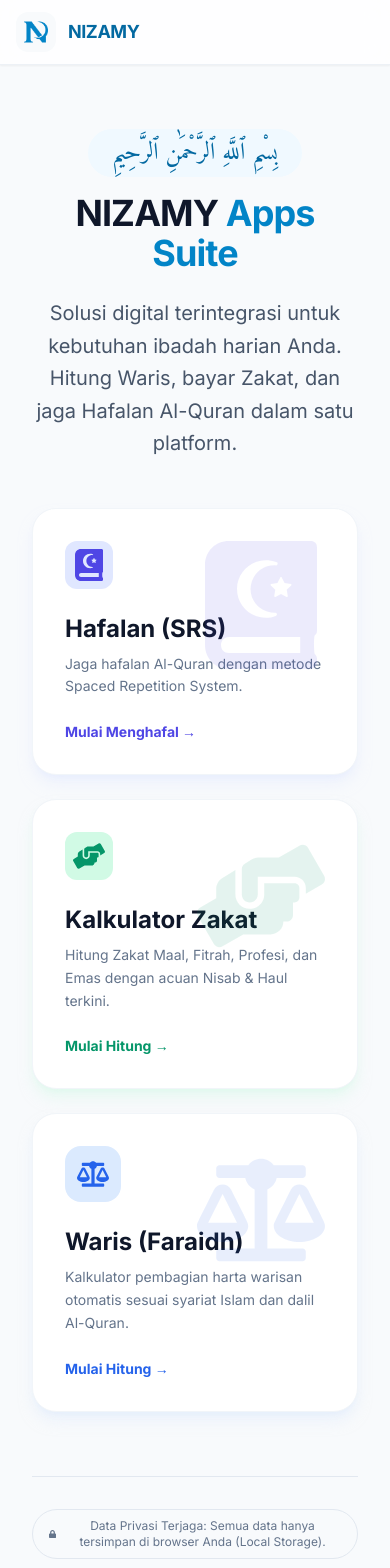
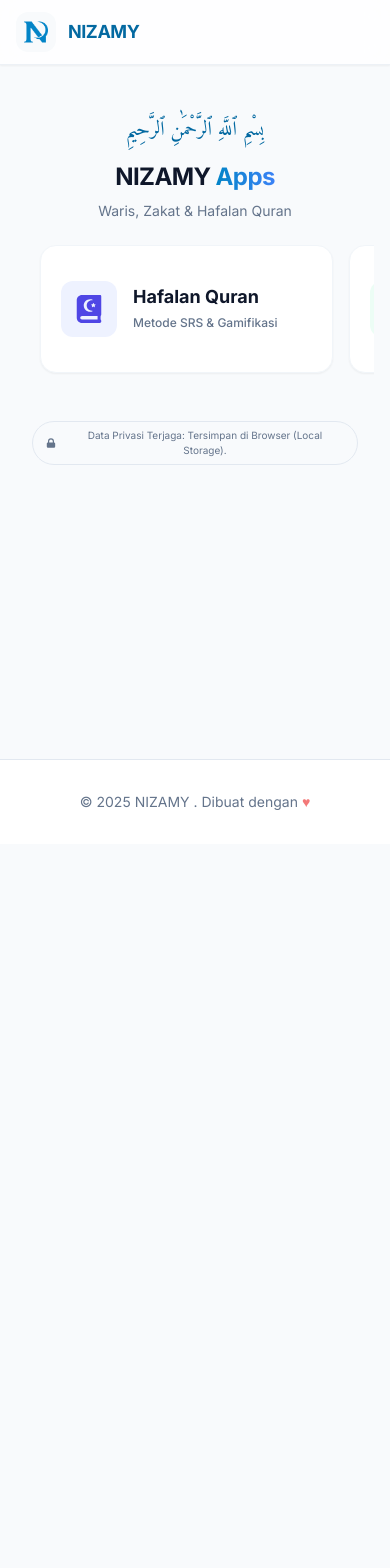
Before and after one commit to ariefShaifullah/nizamy, a React (Vite) app: page / in a window 390 px wide. Shown: the top 1568 px of the page. After the commit the page ends 844 px from the top, so only its background shows below. Built offline with nearby package versions, Linux system fonts and the light colour scheme.

Commit message:
fix homeview for mobile

```diff
--- a/App.tsx
+++ b/App.tsx
@@ -29,7 +29,7 @@
         document.title = `${baseTitle} | Hafalan Quran Tracker (SRS)`;
         break;
       default:
-        document.title = `${baseTitle}: Aplikasi Islam Terlengkap (Waris, Zakat, Hafalan)`;
+        document.title = `${baseTitle}: Aplikasi Ibadah Islam`;
     }
   }, [view]);
 
--- a/components/Home.tsx
+++ b/components/Home.tsx
@@ -12,122 +12,181 @@
 }
 
 export const Home: React.FC<HomeProps> = ({ setView }) => {
+  const features = [
+    {
+      id: "hafalan",
+      title: "Hafalan Quran",
+      shortDesc: "Metode SRS & Gamifikasi",
+      desc: "Jaga hafalan Al-Quran dengan metode Spaced Repetition System dan Gamification.",
+      icon: FaQuran, // store the icon component, not JSX
+      colors: {
+        bg: "bg-indigo-50",
+        text: "text-indigo-600",
+        hoverText: "group-hover:text-indigo-600",
+        border: "hover:border-indigo-200",
+        shadow: "shadow-indigo-100/50",
+        hoverShadow: "hover:shadow-indigo-200/50",
+        gradient: "from-indigo-50 to-indigo-100",
+        cta: "bg-indigo-50",
+      },
+    },
+    {
+      id: "zakat",
+      title: "Kalkulator Zakat",
+      shortDesc: "Maal, Fitrah & Profesi",
+      desc: "Hitung Zakat Maal, Fitrah, Profesi, dan Emas dengan acuan Nisab & Haul terkini.",
+      icon: FaHandsHelping,
+      colors: {
+        bg: "bg-emerald-50",
+        text: "text-emerald-600",
+        hoverText: "group-hover:text-emerald-600",
+        border: "hover:border-emerald-200",
+        shadow: "shadow-emerald-100/50",
+        hoverShadow: "hover:shadow-emerald-200/50",
+        gradient: "from-emerald-50 to-emerald-100",
+        cta: "bg-emerald-50",
+      },
+    },
+    {
+      id: "faraidh",
+      title: "Waris (Faraidh)",
+      shortDesc: "Sesuai Syariat Islam",
+      desc: "Kalkulator pembagian harta warisan otomatis sesuai syariat Islam dan dalil Al-Quran.",
+      icon: FaBalanceScale,
+      colors: {
+        bg: "bg-blue-50",
+        text: "text-blue-600",
+        hoverText: "group-hover:text-blue-600",
+        border: "hover:border-blue-200",
+        shadow: "shadow-blue-100/50",
+        hoverShadow: "hover:shadow-blue-200/50",
+        gradient: "from-blue-50 to-blue-100",
+        cta: "bg-blue-50",
+      },
+    },
+  ];
+
+  // Wrap entire UI in an IconContext.Provider to supply default className/size
   return (
-    <div className="max-w-6xl mx-auto px-4 py-8 animate-fade-in">
-      <div className="text-center mb-12">
-        <span className="inline-block py-2 px-6 rounded-full bg-primary-50 text-primary-700 font-arabic text-2xl mb-4 ">
+    <IconContext.Provider value={{ className: "h-7 w-7" }}>
+      <div className="max-w-6xl mx-auto px-4 md:px-4 py-2 md:py-8 animate-fade-in">
+        {/* HEADER */}
+        <div className="text-center mb-6 md:mb-12 pt-2 md:pt-4">
+          <span className="inline-block py-1 px-4 md:py-2 md:px-8 text-primary-700 font-arabic text-xl md:text-3xl mb-3 md:mb-6 ">
             بِسْمِ ٱللَّهِ ٱلرَّحْمَٰنِ ٱلرَّحِيمِ
           </span>
-        <h1 className="text-4xl md:text-6xl font-extrabold text-slate-900 tracking-tight mb-6">
-          NIZAMY <span className="text-primary-600">Apps Suite </span>
+          <h1 className="text-2xl md:text-6xl font-extrabold text-slate-900 tracking-tight mb-2 md:mb-6">
+            NIZAMY{" "}
+            <span className="text-transparent bg-clip-text bg-gradient-to-r from-primary-600 to-blue-500">
+              Apps
+            </span>
           </h1>
-        <p className="text-xl text-slate-600 max-w-2xl mx-auto leading-relaxed">
-          Solusi digital terintegrasi untuk kebutuhan ibadah harian Anda. Hitung
-          Waris, bayar Zakat, dan jaga Hafalan Al-Quran dalam satu platform.
+          <p className="hidden md:block text-xl text-slate-600 max-w-2xl mx-auto leading-relaxed px-2">
+            Solusi digital terintegrasi untuk kebutuhan ibadah harian Anda.
+            Hitung Waris, bayar Zakat, dan jaga Hafalan Al-Quran dalam satu
+            platform.
+          </p>
+          <p className="md:hidden text-sm text-slate-500 px-6">
+            Waris, Zakat & Hafalan Quran
           </p>
         </div>
+        {/* MOBILE */}
+        <div className="md:hidden mb-8 -mx-4">
+          <div className="flex gap-4 overflow-x-auto pb-2 snap-x snap-mandatory hide-scrollbar px-6">
+            {features.map((feature) => {
+              const Icon = feature.icon;
+              return (
+                <button
+                  key={feature.id}
+                  onClick={() => setView(feature.id as any)}
+                  className="snap-center shrink-0 w-[75vw] h-32 bg-white p-5 rounded-2xl shadow-sm border border-slate-100 flex items-center gap-4 active:scale-[0.97] transition-transform text-left"
+                >
+                  {/* Icon */}
+                  <div
+                    className={`w-14 h-14 rounded-xl flex-shrink-0 flex items-center justify-center ${feature.colors.bg} ${feature.colors.text}`}
+                  >
+                    <Icon />
+                  </div>
 
-      <div className="grid md:grid-cols-3 gap-6 max-w-6xl mx-auto">
-        {/* HAFALAN CARD */}
+                  {/* Content */}
+                  <div className="flex-1 min-w-0">
+                    <h2 className="text-lg font-bold text-slate-900 leading-tight mb-1">
+                      {feature.title}
+                    </h2>
+                    <p className="text-xs text-slate-500 font-medium line-clamp-2 leading-relaxed">
+                      {feature.shortDesc}
+                    </p>
+                  </div>
+                </button>
+              );
+            })}
+            <div className="w-4 shrink-0" />
+          </div>
+        </div>
+        {
+          /* DESKTOP */
+        }
+        <div className="hidden md:grid grid-cols-3 gap-6 max-w-6xl mx-auto">
+          {features.map((feature) => {
+            const Icon = feature.icon;
+            return (
               <button
-          onClick={() => setView("hafalan")}
-          className="group relative bg-white p-8 rounded-3xl shadow-lg shadow-indigo-100/50 border border-slate-100 hover:shadow-xl hover:shadow-indigo-200/50 hover:-translate-y-1 transition-all duration-300 text-left overflow-hidden flex flex-col h-full"
+                key={feature.id}
+                onClick={() => setView(feature.id as any)}
+                className={`group relative bg-white p-8 rounded-3xl shadow-lg ${feature.colors.shadow} border border-slate-100 hover:shadow-xl ${feature.colors.hoverShadow} hover:-translate-y-1 active:scale-[0.98] transition-all duration-300 text-left overflow-hidden flex flex-col h-full`}
               >
-          <div className="absolute top-0 right-0 p-8 opacity-10 group-hover:opacity-20 transition-opacity">
-            <IconContext.Provider
-              value={{ className: "w-32 h-32 text-indigo-600" }}
-            >
-              <FaQuran />
+                <div className="absolute top-0 right-0 p-4 opacity-[0.03] group-hover:opacity-10 transition-opacity">
+                  {/* override size for the big background icon */}
+                  <IconContext.Provider value={{ className: "w-40 h-40" }}>
+                    <Icon />
                   </IconContext.Provider>
                 </div>
-          <div className="w-12 h-12 bg-indigo-100 rounded-xl flex items-center justify-center mb-6 text-indigo-600 group-hover:scale-110 transition-transform">
-            <IconContext.Provider value={{ className: "h-8 w-8" }}>
-              <FaQuran />
-            </IconContext.Provider>
+
+                <div
+                  className={`w-14 h-14 bg-gradient-to-br ${feature.colors.gradient} rounded-2xl flex items-center justify-center mb-6 ${feature.colors.text} group-hover:scale-110 transition-transform shadow-inner`}
+                >
+                  <Icon />
                 </div>
-          <h2 className="text-2xl font-bold text-slate-900 mb-2 group-hover:text-indigo-600 transition-colors">
-            Hafalan (SRS)
+
+                <h2
+                  className={`text-2xl font-bold text-slate-900 mb-2 ${feature.colors.hoverText} transition-colors`}
+                >
+                  {feature.title}
                 </h2>
+
                 <p className="text-slate-500 mb-6 text-sm leading-relaxed flex-1">
-            Jaga hafalan Al-Quran dengan metode Spaced Repetition System.
+                  {feature.desc}
                 </p>
-          <div className="mt-auto flex items-center text-indigo-600 font-bold text-sm group-hover:translate-x-2 transition-transform">
-            Mulai Menghafal &rarr;
+
+                <div
+                  className={`mt-auto flex items-center ${feature.colors.text} font-bold text-sm group-hover:translate-x-2 transition-transform ${feature.colors.cta} w-fit px-4 py-2 rounded-full`}
+                >
+                  Mulai Sekarang →
                 </div>
               </button>
-
-        {/* ZAKAT CARD */}
-        <button
-          onClick={() => setView("zakat")}
-          className="group relative bg-white p-8 rounded-3xl shadow-lg shadow-emerald-100/50 border border-slate-100 hover:shadow-xl hover:shadow-emerald-200/50 hover:-translate-y-1 transition-all duration-300 text-left overflow-hidden flex flex-col h-full"
+            );
+          })}
+        </div>
+        <div className="mt-4 md:mt-16 text-center md:border-t border-slate-200 pt-2 md:pt-8 pb-8 md:pb-0">
+          <div className="inline-flex items-center space-x-2 bg-slate-50 px-3 py-1.5 md:px-4 md:py-2 rounded-full border border-slate-200 text-[10px] md:text-xs text-slate-500">
+            <svg
+              xmlns="http://www.w3.org/2000/svg"
+              className="h-3 w-3 md:h-4 md:w-4"
+              viewBox="0 0 20 20"
+              fill="currentColor"
             >
-          <div className="absolute top-0 right-0 p-8 opacity-10 group-hover:opacity-20 transition-opacity">
-            <IconContext.Provider
-              value={{ className: "w-32 h-32 text-emerald-600" }}
-            >
-              <FaHandsHelping />
-            </IconContext.Provider>
-          </div>
-          <div className="w-12 h-12 bg-emerald-100 rounded-xl flex items-center justify-center mb-6 text-emerald-600 group-hover:scale-110 transition-transform">
-            <IconContext.Provider value={{ className: "h-8 w-8" }}>
-              <FaHandsHelping />
-            </IconContext.Provider>
-          </div>
-          <h2 className="text-2xl font-bold text-slate-900 mb-2 group-hover:text-emerald-600 transition-colors">
-            Kalkulator Zakat
-          </h2>
-          <p className="text-slate-500 mb-6 text-sm leading-relaxed flex-1">
-            Hitung Zakat Maal, Fitrah, Profesi, dan Emas dengan acuan Nisab &
-            Haul terkini.
-          </p>
-          <div className="mt-auto flex items-center text-emerald-600 font-bold text-sm group-hover:translate-x-2 transition-transform">
-            Mulai Hitung &rarr;
-          </div>
-        </button>
-
-        {/* FARAIDH CARD */}
-        <button
-          onClick={() => setView("faraidh")}
-          className="group relative bg-white p-8 rounded-3xl shadow-lg shadow-blue-100/50 border border-slate-100 hover:shadow-xl hover:shadow-blue-200/50 hover:-translate-y-1 transition-all duration-300 text-left overflow-hidden flex flex-col h-full"
-        >
-          <div className="absolute top-0 right-0 p-8 opacity-10 group-hover:opacity-20 transition-opacity">
-            <IconContext.Provider
-              value={{ className: "w-32 h-32 text-blue-600" }}
-            >
-              <FaBalanceScale />
-            </IconContext.Provider>
-          </div>
-          <div className="relative z-10">
-            <div className="w-14 h-14 bg-blue-100 rounded-2xl flex items-center justify-center mb-6 text-blue-600 group-hover:scale-110 transition-transform">
-              <IconContext.Provider value={{ className: "h-8 w-8" }}>
-                <FaBalanceScale />
-              </IconContext.Provider>
-            </div>
-          </div>
-          <h2 className="text-2xl font-bold text-slate-900 mb-2 group-hover:text-blue-600 transition-colors">
-            Waris (Faraidh)
-          </h2>
-          <p className="text-slate-500 mb-6 text-sm leading-relaxed flex-1">
-            Kalkulator pembagian harta warisan otomatis sesuai syariat Islam dan
-            dalil Al-Quran.
-          </p>
-          <div className="mt-auto flex items-center text-blue-600 font-bold text-sm group-hover:translate-x-2 transition-transform">
-            Mulai Hitung &rarr;
-          </div>
-        </button>
-      </div>
-
-      <div className="mt-16 text-center border-t border-slate-200 pt-8">
-        <div className="inline-flex items-center space-x-2 bg-slate-50 px-4 py-2 rounded-full border border-slate-200 text-xs text-slate-500">
-          <IconContext.Provider value={{ className: "h-3 w-3" }}>
-            <FaLock />
-          </IconContext.Provider>
+              <path
+                fillRule="evenodd"
+                d="M5 9V7a5 5 0 0110 0v2a2 2 0 012 2v5a2 2 0 01-2 2H5a2 2 0 01-2-2v-5a2 2 0 012-2zm8-2v2H7V7a3 3 0 016 0z"
+                clipRule="evenodd"
+              />
+            </svg>
             <span>
-            Data Privasi Terjaga: Semua data hanya tersimpan di browser Anda
-            (Local Storage).
+              Data Privasi Terjaga: Tersimpan di Browser (Local Storage).
             </span>
           </div>
         </div>
       </div>
+    </IconContext.Provider>
   );
 };
--- a/components/faraidh/HeirsForm.tsx
+++ b/components/faraidh/HeirsForm.tsx
@@ -1,8 +1,8 @@
-import React from 'react';
-import type { HeirInputState, Heir } from '../../types.ts';
-import { HEIR_LABELS, HEIR_GROUPS } from '../../constants.ts';
-import { HeirInput } from './HeirInput.tsx';
-import { formatNumber } from '../../utils.ts';
+import React from "react";
+import type { HeirInputState, Heir } from "../../types.ts";
+import { HEIR_LABELS, HEIR_GROUPS } from "../../constants.ts";
+import { HeirInput } from "./HeirInput.tsx";
+import { formatNumber } from "../../utils.ts";
 
 interface HeirsFormProps {
   heirs: HeirInputState;
@@ -13,17 +13,18 @@
   loading: boolean;
 }
 
-export const HeirsForm: React.FC<HeirsFormProps> = React.memo(({ heirs, dispatch, estate, setEstate, onCalculate, loading }) => {
+export const HeirsForm: React.FC<HeirsFormProps> = React.memo(
+  ({ heirs, dispatch, estate, setEstate, onCalculate, loading }) => {
     const formatInputValue = (value: string): string => {
-    if (!value) return '';
-    const numberValue = parseInt(value.replace(/[^0-9]/g, ''), 10);
-    if (isNaN(numberValue)) return '';
+      if (!value) return "";
+      const numberValue = parseInt(value.replace(/[^0-9]/g, ""), 10);
+      if (isNaN(numberValue)) return "";
       return formatNumber(numberValue);
     };
 
     const handleEstateChange = (e: React.ChangeEvent<HTMLInputElement>) => {
       const rawValue = e.target.value;
-    const unformattedValue = rawValue.replace(/\./g, '');
+      const unformattedValue = rawValue.replace(/\./g, "");
       if (/^\d*$/.test(unformattedValue)) {
         setEstate(unformattedValue);
       }
@@ -32,7 +33,10 @@
     return (
       <div className="bg-white p-6 rounded-2xl shadow-lg space-y-6 border border-slate-200">
         <div>
-        <label htmlFor="estate" className="block text-sm font-medium text-slate-700 mb-1">
+          <label
+            htmlFor="estate"
+            className="block text-sm font-medium text-slate-700 mb-1"
+          >
             Total Harta Waris (Rp)
           </label>
           <div className="relative">
@@ -56,7 +60,7 @@
           <div className="flex justify-between items-center border-b border-slate-200 pb-2">
             <h3 className="text-lg font-semibold text-slate-800">Ahli Waris</h3>
             <button
-              onClick={() => dispatch({type: 'RESET'})}
+              onClick={() => dispatch({ type: "RESET" })}
               className="text-sm font-medium text-primary-600 hover:text-primary-500 disabled:opacity-50 transition-colors"
               disabled={loading}
             >
@@ -64,10 +68,13 @@
             </button>
           </div>
 
-        <div className="space-y-6 max-h-[50vh] overflow-y-auto pr-2 scrollbar-thin scrollbar-thumb-slate-300">
-            {HEIR_GROUPS.map(group => (
+          {/* Changed scrollbar class to custom-scrollbar defined in index.html */}
+          <div className="space-y-6 max-h-[50vh] overflow-y-auto pr-2 custom-scrollbar">
+            {HEIR_GROUPS.map((group) => (
               <div key={group.title}>
-                    <h4 className="font-medium text-xs uppercase tracking-wider text-slate-500 mb-3">{group.title}</h4>
+                <h4 className="font-medium text-xs uppercase tracking-wider text-slate-500 mb-3">
+                  {group.title}
+                </h4>
                 <div className="space-y-2">
                   {group.heirs.map((heirKey) => (
                     <HeirInput
@@ -91,16 +98,33 @@
         >
           {loading ? (
             <>
-                <svg className="animate-spin -ml-1 mr-3 h-5 w-5 text-white" xmlns="http://www.w3.org/2000/svg" fill="none" viewBox="0 0 24 24">
-                    <circle className="opacity-25" cx="12" cy="12" r="10" stroke="currentColor" strokeWidth="4"></circle>
-                    <path className="opacity-75" fill="currentColor" d="M4 12a8 8 0 018-8V0C5.373 0 0 5.373 0 12h4zm2 5.291A7.962 7.962 0 014 12H0c0 3.042 1.135 5.824 3 7.938l3-2.647z"></path>
+              <svg
+                className="animate-spin -ml-1 mr-3 h-5 w-5 text-white"
+                xmlns="http://www.w3.org/2000/svg"
+                fill="none"
+                viewBox="0 0 24 24"
+              >
+                <circle
+                  className="opacity-25"
+                  cx="12"
+                  cy="12"
+                  r="10"
+                  stroke="currentColor"
+                  strokeWidth="4"
+                ></circle>
+                <path
+                  className="opacity-75"
+                  fill="currentColor"
+                  d="M4 12a8 8 0 018-8V0C5.373 0 0 5.373 0 12h4zm2 5.291A7.962 7.962 0 014 12H0c0 3.042 1.135 5.824 3 7.938l3-2.647z"
+                ></path>
               </svg>
               Menghitung...
             </>
           ) : (
-            'Hitung Pembagian'
+            "Hitung Pembagian"
           )}
         </button>
       </div>
     );
-});
+  }
+);
--- a/components/zakat/ZakatCalculator.tsx
+++ b/components/zakat/ZakatCalculator.tsx
@@ -282,8 +282,9 @@
       <div className="flex flex-col lg:flex-row gap-6 md:gap-8 items-start">
         {/* Navigation: Horizontal on Mobile, Vertical Fixed on Desktop */}
         <div className="w-full lg:w-64 flex-shrink-0">
+          {/* Added hide-scrollbar class here to remove scrollbar visually while keeping functionality */}
           <nav
-            className="flex lg:flex-col overflow-x-auto lg:overflow-visible pb-2 lg:pb-0 lg:sticky lg:top-24 space-x-2 lg:space-x-0 lg:space-y-2 no-scrollbar"
+            className="flex lg:flex-col overflow-x-auto lg:overflow-visible pb-2 lg:pb-0 lg:sticky lg:top-24 space-x-2 lg:space-x-0 lg:space-y-2 hide-scrollbar"
             aria-label="Tabs"
           >
             {TABS.map((tab) => (
--- a/index.html
+++ b/index.html
@@ -39,9 +39,19 @@
     <link href="https://fonts.googleapis.com/css2?family=Amiri:wght@400;700&family=Inter:wght@400;500;600;700&display=swap" rel="stylesheet">
 
     <style>
-                  /* Custom Scrollbar */
+      /* Global Utility: Hide Scrollbar but keep functionality */
+      .hide-scrollbar::-webkit-scrollbar {
+        display: none;
+      }
+      .hide-scrollbar {
+        -ms-overflow-style: none; /* IE and Edge */
+        scrollbar-width: none; /* Firefox */
+      }
+
+      /* Custom Scrollbar for vertical lists (Waris, etc) */
       .custom-scrollbar::-webkit-scrollbar {
-        width: 8px;
+        width: 6px; /* Thinner for cleaner look */
+        height: 6px;
       }
       .custom-scrollbar::-webkit-scrollbar-track {
         background: transparent;
@@ -49,8 +59,7 @@
       .custom-scrollbar::-webkit-scrollbar-thumb {
         background-color: #cbd5e1;
         border-radius: 20px;
-        border: 3px solid transparent;
-        background-clip: content-box;
+
       }
       .custom-scrollbar::-webkit-scrollbar-thumb:hover {
         background-color: #94a3b8;
```
Lines whose indentation alone changed are shown as unchanged.
